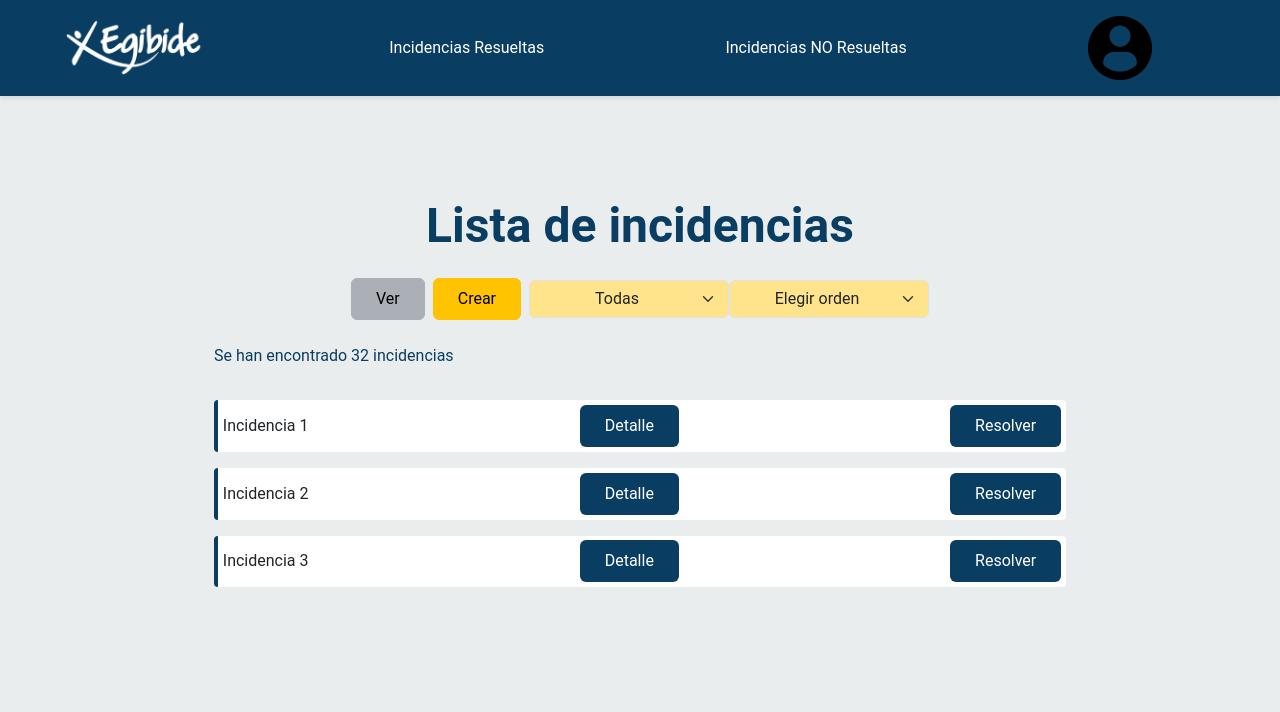
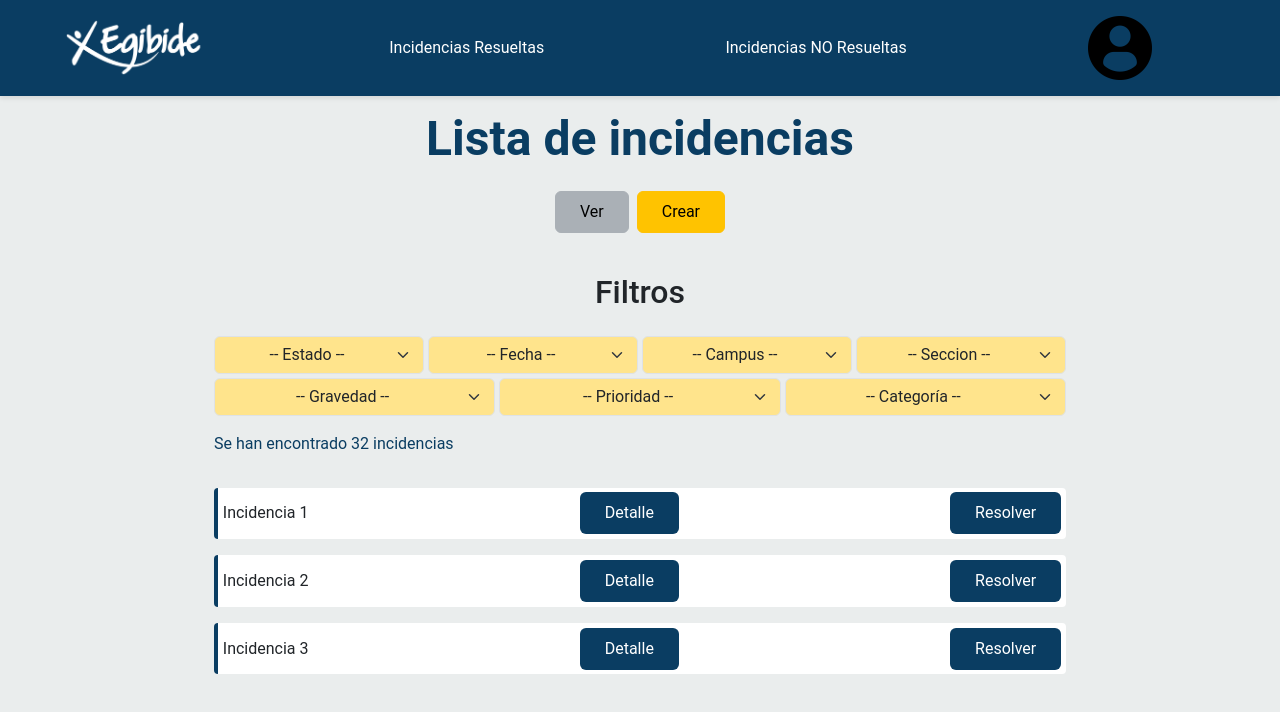
Before and after one commit to AritzSaiz/Reto2_grupo2, a Vue app in the folder vue_reto2/: page /operario in a window 1280 px wide. Shown: the top 712 px of the page. Built offline with nearby package versions, Linux system fonts and the light colour scheme.

Commit message:
arreglado

```diff
--- a/vue_reto2/src/assets/scss/_forms.scss
+++ b/vue_reto2/src/assets/scss/_forms.scss
@@ -63,11 +63,7 @@ select option{
     font-weight: bold;
 }
 
-<<<<<<< HEAD
 .crear .form-group label, .form-group-resuelta label, .crear-form h1, .verIncidencia .form-group label, .verIncidencia .form-group-resuelta label, .incidencia-form h1, .cantIncidencias{
-=======
-.form-group label, .crear .form-group label, .form-group-resuelta label, .crear-form h1, .crear-form h2, .verIncidencia .form-group label, .verIncidencia .form-group-resuelta label, .incidencia-form h1, .incidencia-form h2, .cantIncidencias {
->>>>>>> develop
     color: $color-primary;
 }
 
--- a/vue_reto2/src/assets/scss/_incidencias.scss
+++ b/vue_reto2/src/assets/scss/_incidencias.scss
@@ -65,15 +65,12 @@
     margin-top: 1em;
 }
 
-<<<<<<< HEAD
 .datos{
     display: flex;
     flex-direction: row;
     align-items: center;
 }
 
-=======
->>>>>>> develop
 .categoria, .gravedad, .maquina, .fechaEntrada{
     margin-right: 2em;
 }
--- a/vue_reto2/src/assets/scss/_login.scss
+++ b/vue_reto2/src/assets/scss/_login.scss
@@ -26,7 +26,6 @@ h1, h2 {
     margin-bottom: 32px;
     font-size: 24px;
     font-weight: normal;
-<<<<<<< HEAD
 }
 
 .form-group {
@@ -47,8 +46,6 @@ input, #descripcion {
     border-radius: 4px;
     background-color: $color-white;
     font-size: 14px;
-=======
->>>>>>> develop
 }
 
 form {
--- a/vue_reto2/src/views/OperarioView.vue
+++ b/vue_reto2/src/views/OperarioView.vue
@@ -26,21 +26,76 @@
 
             <div class="button-group mb-4 text-center">
                 <button :class="{ active: mostrarCrear }" @click="mostrarCrear = true" class="btn btn-warning me-2">Ver</button>
-                <button :class="{ active: !mostrarCrear }" @click="mostrarCrear = false" class="btn btn-warning me-2">Crear</button>
-
-                <select :class="{ active: !mostrarCrear }" @click="mostrarCrear = true" name="filtroEstado" v-show="mostrarCrear" class="form-select d-inline-block w-auto">
-                    <option value="1">Todas</option>
-                    <option value="2">Pendientes</option>
-                    <option value="3">Solucionadas</option>
-                </select>
-                <select :class="{ active: !mostrarCrear }" @click="mostrarCrear = true" name="filtroFecha" v-show="mostrarCrear" class="form-select d-inline-block w-auto">
-                    <option value="1">Elegir orden</option>
-                    <option value="2">Más antiguas</option>
-                    <option value="3">Más recientes</option>
-                </select>
+                <button :class="{ active: !mostrarCrear }" @click="mostrarCrear = false" class="btn btn-warning">Crear</button>
             </div>
 
             <form class="ver" v-show="mostrarCrear">
+                <h2 class="mt-3">Filtros</h2>
+                <div class="row g-1">
+                    <div class="col">
+                        <select name="filtroEstado" class="form-select">
+                            <option value="0">-- Estado --</option>
+                            <option value="1">Todas</option>
+                            <option value="2">Pendientes</option>
+                            <option value="3">Solucionadas</option>
+                        </select>
+                    </div>
+                    <div class="col">
+                        <select name="filtroFecha" class="form-select">
+                            <option value="0">-- Fecha --</option>
+                            <option value="1">Más antiguas</option>
+                            <option value="2">Más recientes</option>
+                        </select>
+                    </div>
+                    <div class="col">
+                        <select name="filtroFecha" class="form-select">
+                            <option value="0">-- Campus --</option>
+                            <option value="1">Arriaga</option>
+                            <option value="2">Mendizorroza</option>
+                            <option value="3">Molinuevo</option>
+                            <option value="4">Nieves Cano</option>
+                            <option value="5">Jesús Obrero</option>
+                        </select>
+                    </div>
+                    <div class="col">
+                        <select name="filtroFecha" class="form-select">
+                            <option value="0">-- Seccion --</option>
+                            <option value="1">Seccion 1</option>
+                            <option value="2">Seccion 2</option>
+                            <option value="3">Seccion 3</option>
+                        </select>
+                    </div>
+                    <div class="col">
+                        <select name="filtroFecha" class="form-select">
+                            <option value="0">-- Gravedad --</option>
+                            <option value="1">No funciona</option>
+                            <option value="2">Si funciona</option>
+                            <option value="3">Aviso</option>
+                            <option value="4">Mantenimiento Preventivo</option>
+                        </select>
+                    </div>
+                    <div class="col">
+                        <select name="filtroFecha" class="form-select">
+                            <option value="0">-- Prioridad --</option>
+                            <option value="1">1</option>
+                            <option value="2">2</option>
+                            <option value="3">3</option>
+                        </select>
+                    </div>
+                    <div class="col">
+                        <select name="filtroFecha" class="form-select">
+                            <option value="0">-- Categoría --</option>
+                            <option value="1">Mecánica</option>
+                            <option value="2">Eléctrica</option>
+                            <option value="3">Neumática</option>
+                            <option value="4">Hidraulica</option>
+                            <option value="5">Informática</option>
+                            <option value="6">Instalaciones generales</option>
+                            <option value="7">Otros</option>
+                        </select>
+                    </div>
+                </div>
+
                 <p class="cantIncidencias mb-0">Se han encontrado 32 incidencias</p>
 
                 <div class="listaIncidencias">
@@ -69,8 +124,8 @@
                         <textarea id="descripcion" name="descripcion" class="form-control" rows="3"></textarea>
                     </div>
 
-                    <div class="datos mt-3">
-                        <div class="categoria mb-3">
+                    <div class="datos d-flex mt-3">
+                        <div class="col mb-3 me-1">
                             <label for="categoria" class="form-label">Categoría</label>
                             <select name="categoria" class="form-select">
                                 <option value="0">-- Selecciona una categoría --</option>
@@ -84,7 +139,7 @@
                             </select>
                         </div>
 
-                        <div class="gravedad mb-3">
+                        <div class="col mb-3 me-1">
                             <label for="gravedad" class="form-label">Gravedad</label>
                             <select name="gravedad" class="form-select">
                                 <option value="0">-- Selecciona la gravedad --</option>
@@ -95,7 +150,7 @@
                             </select>
                         </div>
 
-                        <div class="maquina mb-3">
+                        <div class="col mb-3">
                             <label for="máquina" class="form-label">Máquina</label>
                             <select name="máquina" class="form-select">
                                 <option value="0">-- Selecciona la máquina --</option>
@@ -109,7 +164,7 @@
                 </div>
 
                 <div>
-                    <button id="crearIncidencia" class="btn btn-success">Crear incidencia</button>
+                    <button id="crearIncidencia" class="btn btn-warning">Crear incidencia</button>
                 </div>
             </form>
         </div>
```
Also changed, not shown: 1 other file (tests, documents, lock files or other folders).
